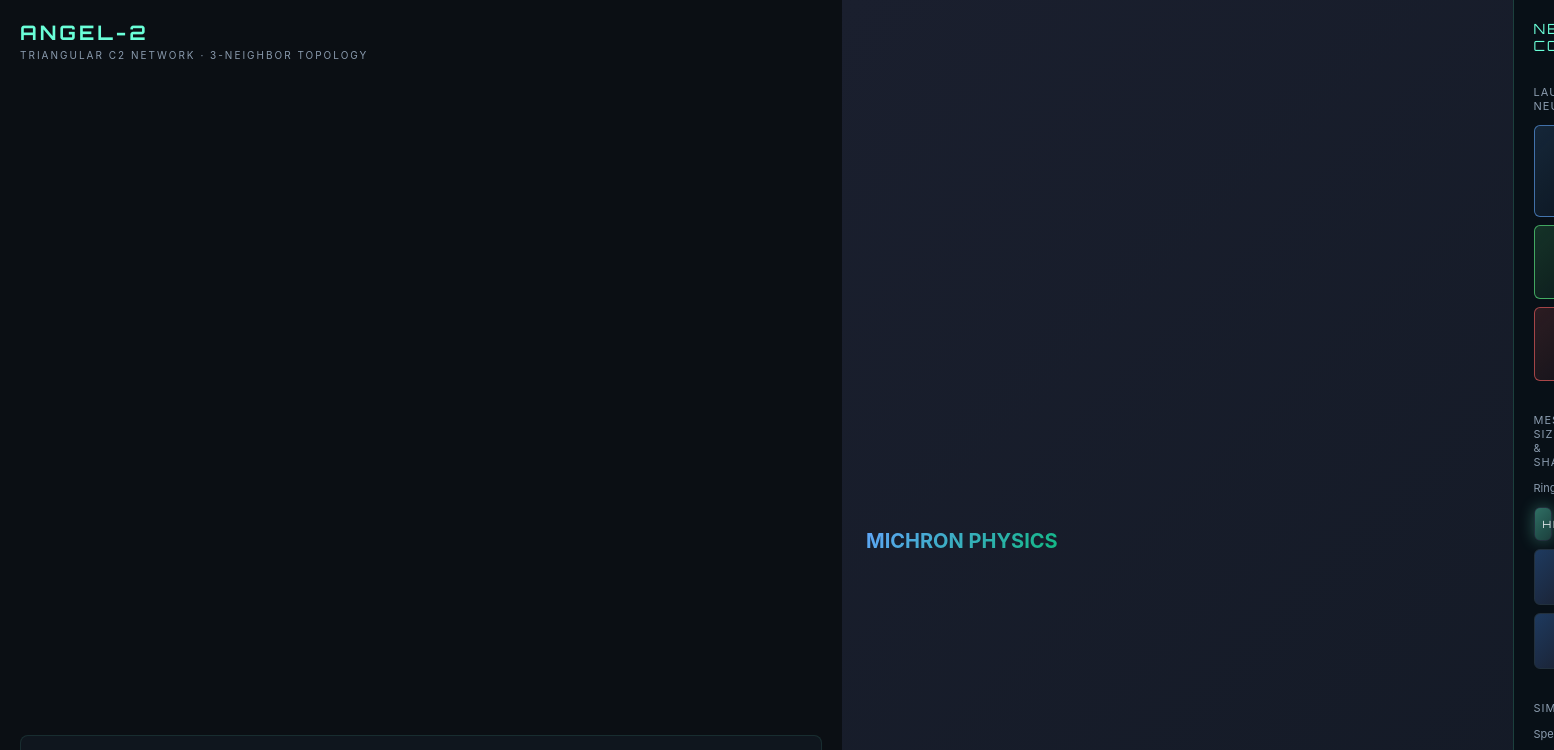
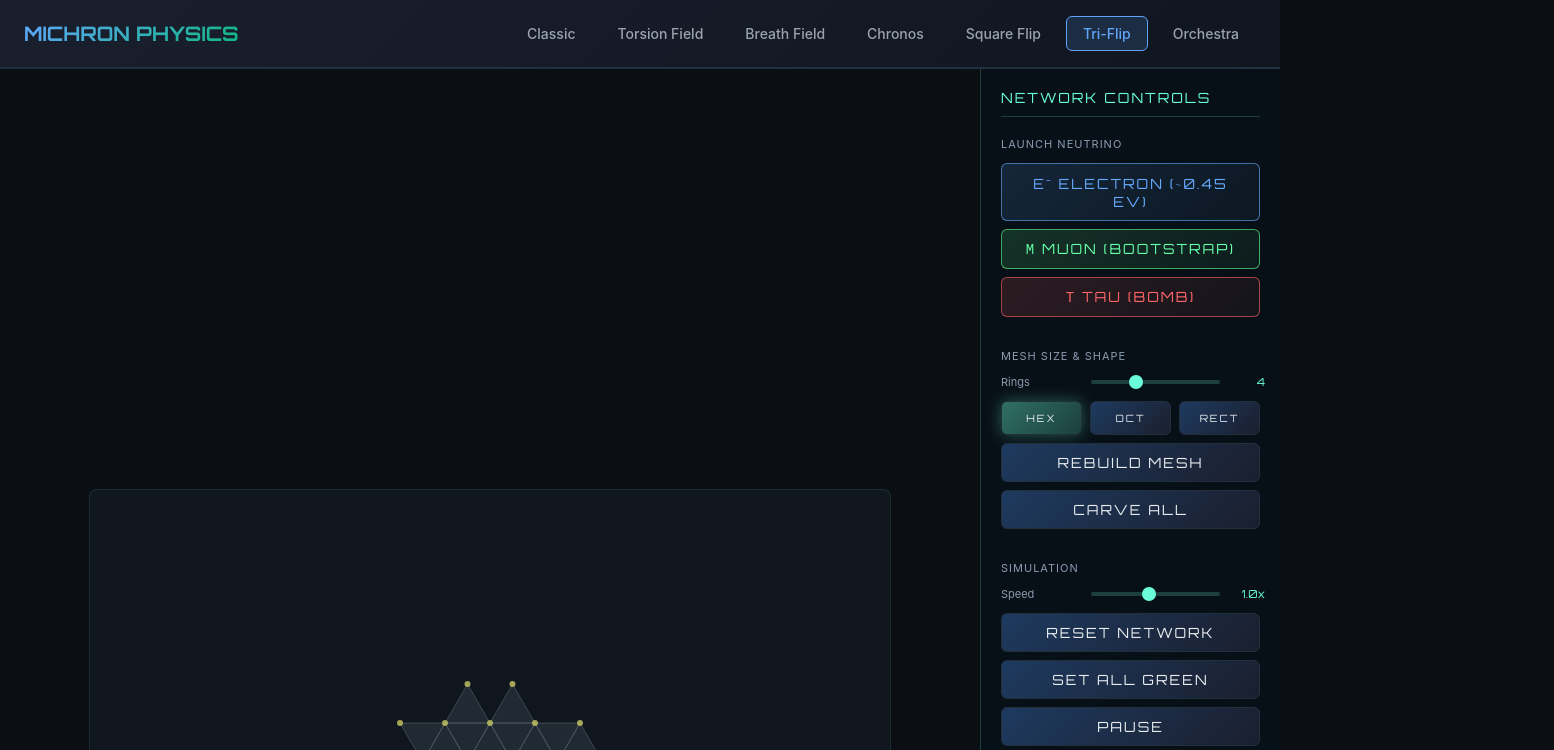
Before and after one commit to regencyfn-alt/angel1, a plain HTML site: page angel2_triangular.html in a window 1280 px wide. Shown: the top 750 px of the page, 1554 px wide, since content can reach past the window. Drawn offline with Linux system fonts and the light colour scheme.

Commit message:
Fix nav layout: flex-direction column, main-content wrapper

```diff
--- a/angel2_triangular.html
+++ b/angel2_triangular.html
@@ -15,6 +15,7 @@ body {
   font-family: 'Rajdhani', sans-serif;
   min-height: 100vh;
   display: flex;
+  flex-direction: column;
 }
 
 .canvas-area {
@@ -213,26 +214,7 @@ canvas {
 .legend-dot.blue { background: rgba(80, 150, 255, 0.6); border: 1px solid #6af; }
 .legend-dot.gray { background: rgba(100, 110, 120, 0.6); border: 1px solid #888; }
 
-.main-title {
-  position: fixed;
-  top: 20px;
-  left: 20px;
-  z-index: 100;
-}
-
-.main-title h1 {
-  font-family: 'Orbitron', monospace;
-  font-size: 20px;
-  color: #6affd8;
-  letter-spacing: 3px;
-}
-
-.main-title .subtitle {
-  font-size: 10px;
-  color: #8a9bae;
-  letter-spacing: 2px;
-  margin-top: 4px;
-}
+
 
 .event-log {
   position: fixed;
@@ -264,26 +246,64 @@ canvas {
   80% { opacity: 1; }
   100% { opacity: 0; }
 }
+
+/* Navigation */
+.nav {
+  background: linear-gradient(135deg, #1a1f2e 0%, #0f1620 100%);
+  border-bottom: 2px solid rgba(106, 255, 216, 0.2);
+  padding: 12px 20px;
+  display: flex;
+  justify-content: space-between;
+  align-items: center;
+  flex-shrink: 0;
+}
+
+.nav-brand {
+  font-family: 'Orbitron', monospace;
+  font-size: 16px;
+  font-weight: 700;
+  color: #6affd8;
+}
+
+.nav-links {
+  display: flex;
+  gap: 6px;
+}
+
+.nav-links a {
+  padding: 6px 12px;
+  border-radius: 4px;
+  text-decoration: none;
+  color: #8a9bae;
+  font-size: 12px;
+  font-weight: 500;
+  transition: all 0.2s;
+  border: 1px solid transparent;
+}
+
+.nav-links a:hover {
+  color: #6affd8;
+  background: rgba(106, 255, 216, 0.1);
+}
+
+.nav-links a.active {
+  color: #6affd8;
+  background: rgba(106, 255, 216, 0.15);
+  border-color: rgba(106, 255, 216, 0.4);
+}
+
+.main-content {
+  display: flex;
+  flex: 1;
+  overflow: hidden;
+}
+
 </style>
   <link rel="stylesheet" href="shared.css">
 </head>
 <body>
 
-<div class="main-title">
-  <h1>ANGEL-2</h1>
-  <div class="subtitle">TRIANGULAR C2 NETWORK · 3-NEIGHBOR TOPOLOGY</div>
-</div>
-
-<div class="canvas-area">
-  <div id="mesh-container">
-    <canvas id="meshCanvas" width="800" height="700"></canvas>
-  </div>
-</div>
-
-    <link rel="stylesheet" href="shared.css">
-</head>
-<body>
-    <nav class="nav">
+<nav class="nav">
   <div class="nav-brand">MICHRON PHYSICS</div>
   <div class="nav-links">
     <a href="index.html">Classic</a>
@@ -295,6 +315,14 @@ canvas {
     <a href="orchestra.html">Orchestra</a>
   </div>
 </nav>
+
+<div class="main-content">
+<div class="canvas-area">
+  <div id="mesh-container">
+    <canvas id="meshCanvas" width="800" height="700"></canvas>
+  </div>
+</div>
+
 
 <div class="control-panel">
   <div class="panel-title">NETWORK CONTROLS</div>
@@ -1602,5 +1630,6 @@ tick = function() {
 };
 </script>
 
+</div>
 </body>
 </html>
```
